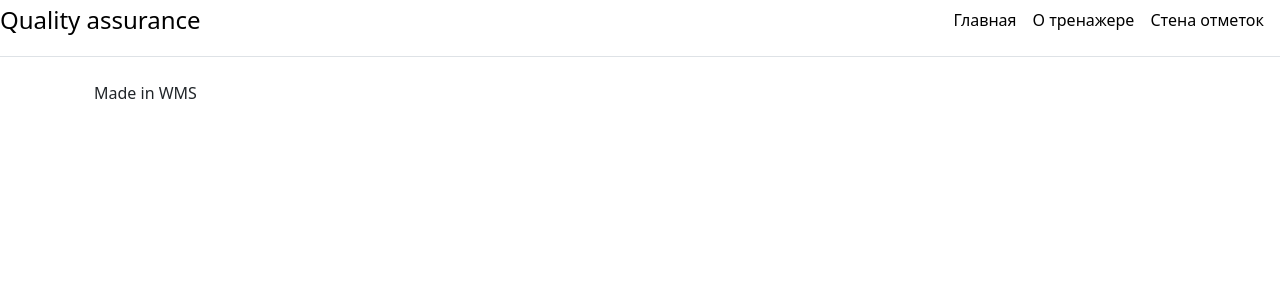
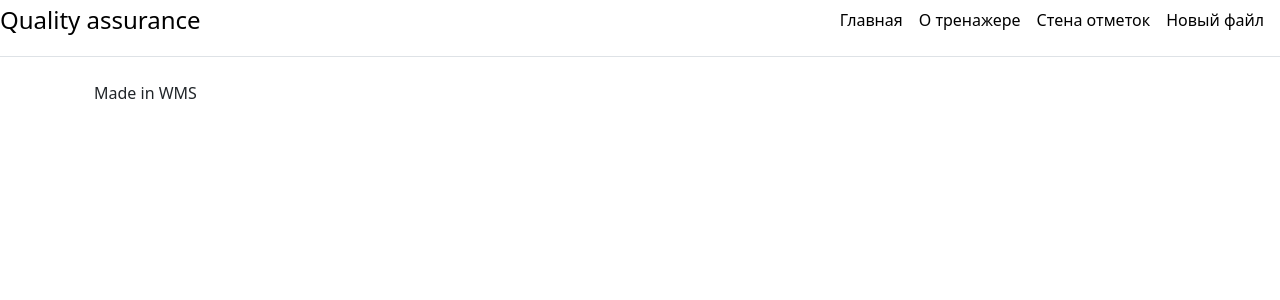
Before and after one commit to yuliya-le/Yu-train, a Django app: page /about/ in a window 1280 px wide. Shown: the top 300 px of the page. Run offline with Django 5.2, Linux system fonts and the light colour scheme.

Commit message:
adding new page

```diff
--- a/GitTrain/main/templates/main/base.html
+++ b/GitTrain/main/templates/main/base.html
@@ -23,6 +23,7 @@
               <a class="me-3 py-2 link-body-emphasis text-decoration-none" href="{% url 'home' %}">Главная</a>
               <a class="me-3 py-2 link-body-emphasis text-decoration-none" href="{% url 'about' %}">О тренажере</a>
               <a class="me-3 py-2 link-body-emphasis text-decoration-none" href="{% url 'dashboard' %}">Стена отметок</a>
+              <a class="me-3 py-2 link-body-emphasis text-decoration-none" href="{% url 'new' %}">Новый файл</a>
 
           </div>
         <div class='container' id='content'>
--- a/GitTrain/main/urls.py
+++ b/GitTrain/main/urls.py
@@ -6,5 +6,6 @@ urlpatterns = [
     path('', views.index, name='home'),
     path('about/', views.about, name='about'),
     path('dashboard/', views.dashboard, name='dashboard'),
+    path('new/', views.new, name='new')
 
 ]
--- a/GitTrain/main/views.py
+++ b/GitTrain/main/views.py
@@ -11,3 +11,7 @@ def about(request):
 def dashboard(request):
     context = {'title': 'Доска почета'}
     return render(request, 'main/dashboard.html', context)
+
+def new(request):
+    context = {'title': 'Новый файл'}
+    return render(request, 'main/new.html', context)
```
